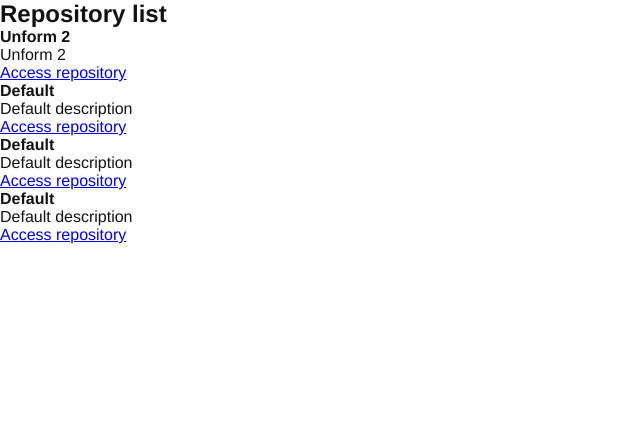
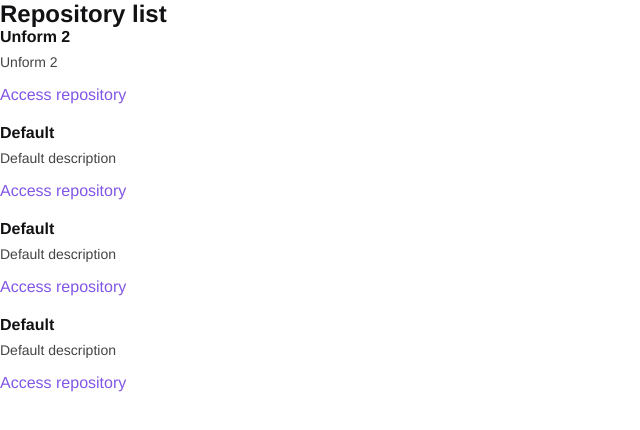
Before and after one commit to jonathancsr/ignite, a React app in the folder react/01-github-explorer/: page / in a window 1280 px wide. Shown: the top 430 px of the page, without its empty margins (0-640 px from the left). Built offline with nearby package versions, Linux system fonts and the light colour scheme.

Commit message:
chore: add style in repository item

```diff
--- a/react/01-github-explorer/src/components/RepositoryItem/index.jsx
+++ b/react/01-github-explorer/src/components/RepositoryItem/index.jsx
@@ -1,4 +1,5 @@
 import React from "react";
+import './style.scss'
 
 export function RepositoryItem(props) {
   return (
--- a/react/01-github-explorer/src/components/RepositoryItem/style.scss
+++ b/react/01-github-explorer/src/components/RepositoryItem/style.scss
@@ -0,0 +1,18 @@
+li{
+    & + li {
+        margin-top: 20px;
+    }
+
+    p {
+        font-size: 14px;
+        color: #444;
+        margin-top: 8px;
+    }
+
+    a {
+        display: inline-block;
+        margin-top: 16px;
+        text-decoration: none;
+        color: #8257e6;
+    }
+}
```
